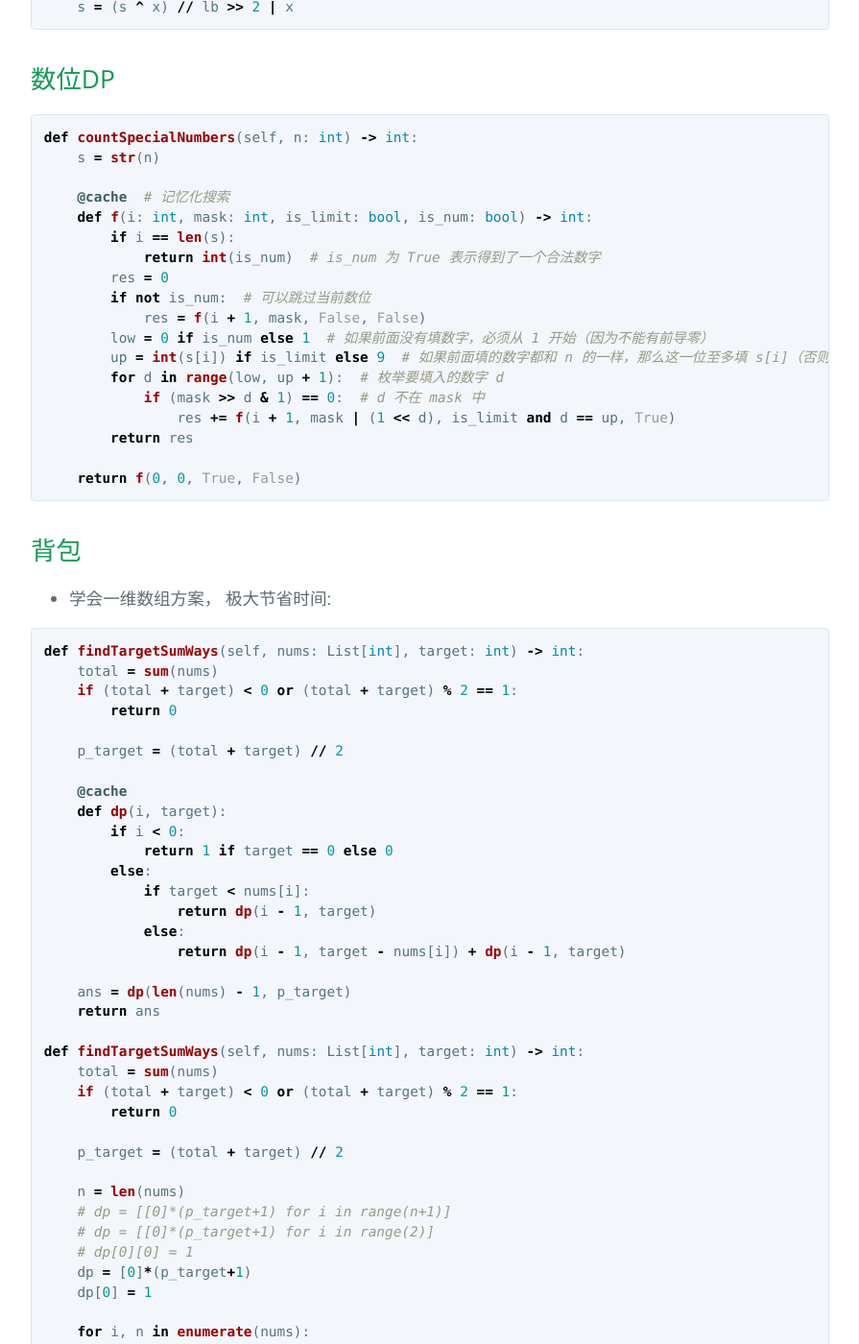
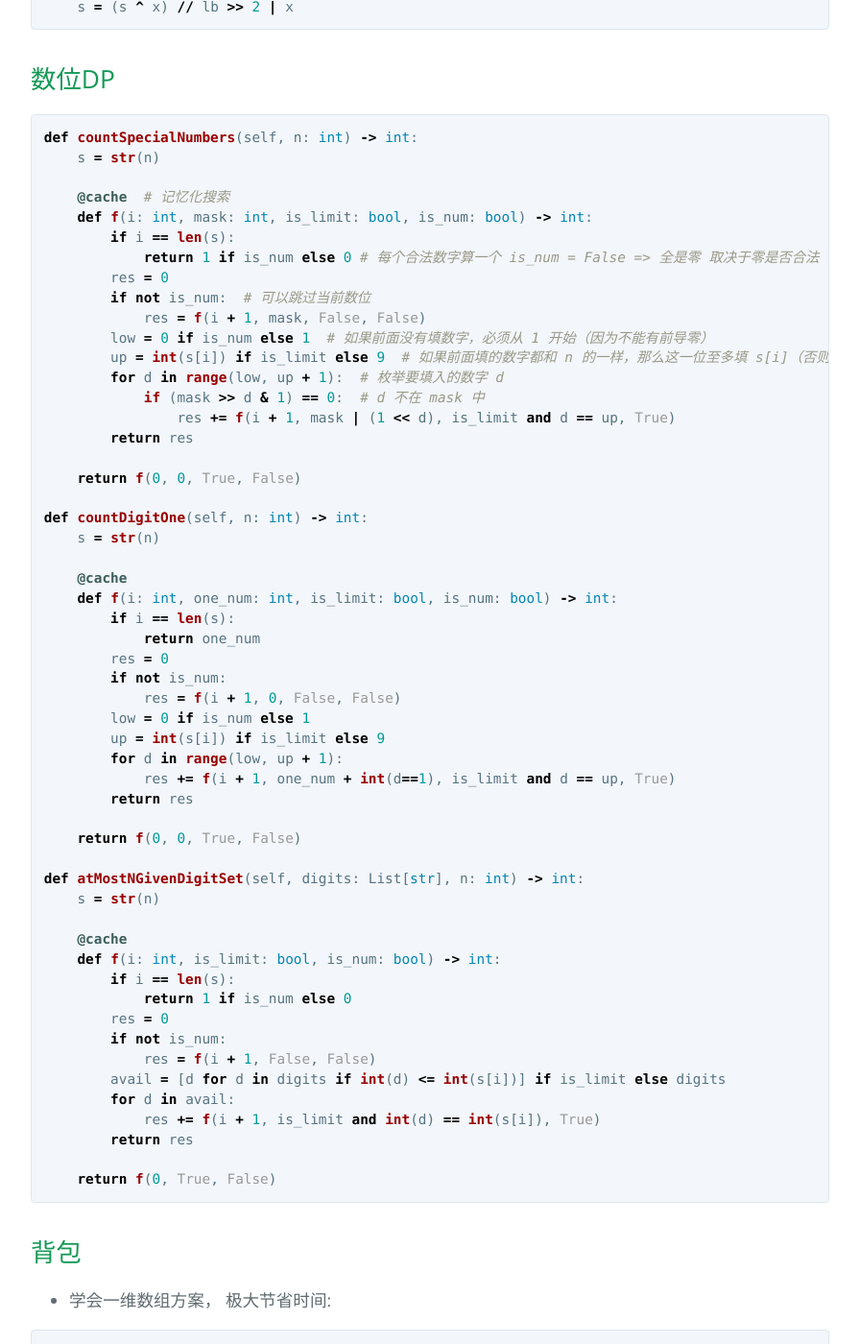
Before and after one commit to nsndimt/nsndimt.github.io, a Jekyll site: the page built from index.md, in a window 1280 px wide and 1400 px high, scrolled down 22169 px. Shown: the whole window at 96% size, without its empty margins (192-1087 px from the left). Built offline with Jekyll 4.4.1, drawn with Linux system fonts in a browser that asks for light colours; the repository's description, which GitHub fills in, is left out.

Commit message:
fix note

````diff
--- a/index.md
+++ b/index.md
@@ -917,7 +917,7 @@ def countSpecialNumbers(self, n: int) -> int:
     @cache  # 记忆化搜索
     def f(i: int, mask: int, is_limit: bool, is_num: bool) -> int:
         if i == len(s):
-            return int(is_num)  # is_num 为 True 表示得到了一个合法数字
+            return 1 if is_num else 0 # 每个合法数字算一个 is_num = False => 全是零 取决于零是否合法
         res = 0
         if not is_num:  # 可以跳过当前数位
             res = f(i + 1, mask, False, False)
@@ -929,6 +929,41 @@ def countSpecialNumbers(self, n: int) -> int:
         return res
 
     return f(0, 0, True, False)
+
+def countDigitOne(self, n: int) -> int:
+    s = str(n)
+
+    @cache
+    def f(i: int, one_num: int, is_limit: bool, is_num: bool) -> int:
+        if i == len(s):
+            return one_num
+        res = 0
+        if not is_num:
+            res = f(i + 1, 0, False, False)
+        low = 0 if is_num else 1
+        up = int(s[i]) if is_limit else 9
+        for d in range(low, up + 1):
+            res += f(i + 1, one_num + int(d==1), is_limit and d == up, True)
+        return res
+
+    return f(0, 0, True, False)
+
+def atMostNGivenDigitSet(self, digits: List[str], n: int) -> int:
+    s = str(n)
+
+    @cache
+    def f(i: int, is_limit: bool, is_num: bool) -> int:
+        if i == len(s):
+            return 1 if is_num else 0
+        res = 0
+        if not is_num:
+            res = f(i + 1, False, False)
+        avail = [d for d in digits if int(d) <= int(s[i])] if is_limit else digits
+        for d in avail:
+            res += f(i + 1, is_limit and int(d) == int(s[i]), True)
+        return res
+
+    return f(0, True, False)
 ```
 
 ## 背包
````
Also changed, not shown: other parts of index.md (+1 -1 lines).
